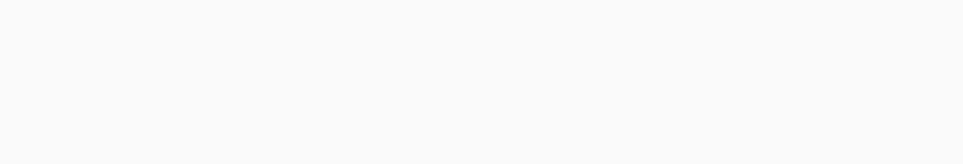
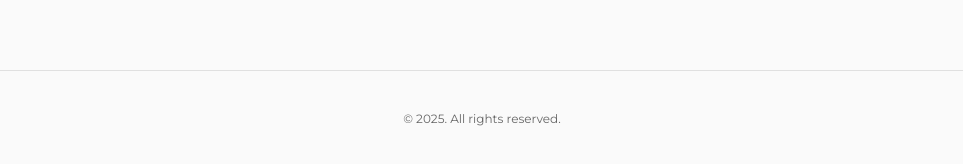
Before and after one commit to pradyunbachu/Portfolio-Website, a React (Vite) app: page / in a window 1280 px wide. Shown: the part 2702-2866 px from the top of the page, without its empty margins (158-1121 px from the left). Before the commit the page ends 2712 px from the top, so only its background shows below. Built offline with nearby package versions, Linux system fonts and the light colour scheme.

Commit message:
Update App.jsx

```diff
--- a/src/App.jsx
+++ b/src/App.jsx
@@ -1267,6 +1267,26 @@ function App() {
             </div>
           </div>
         </div>
+
+        {/* Footer */}
+        <div
+          style={{
+            width: "100%",
+            padding: "40px 20px",
+            textAlign: "center",
+            borderTop: "1px solid #e0e0e0",
+            marginTop: "60px",
+          }}>
+          <div
+            style={{
+              fontFamily: "Montserrat, sans-serif",
+              fontSize: "12px",
+              fontWeight: 400,
+              color: "#666666",
+            }}>
+            © 2025. All rights reserved.
+          </div>
+        </div>
       </div>
     </div>
   );
```
